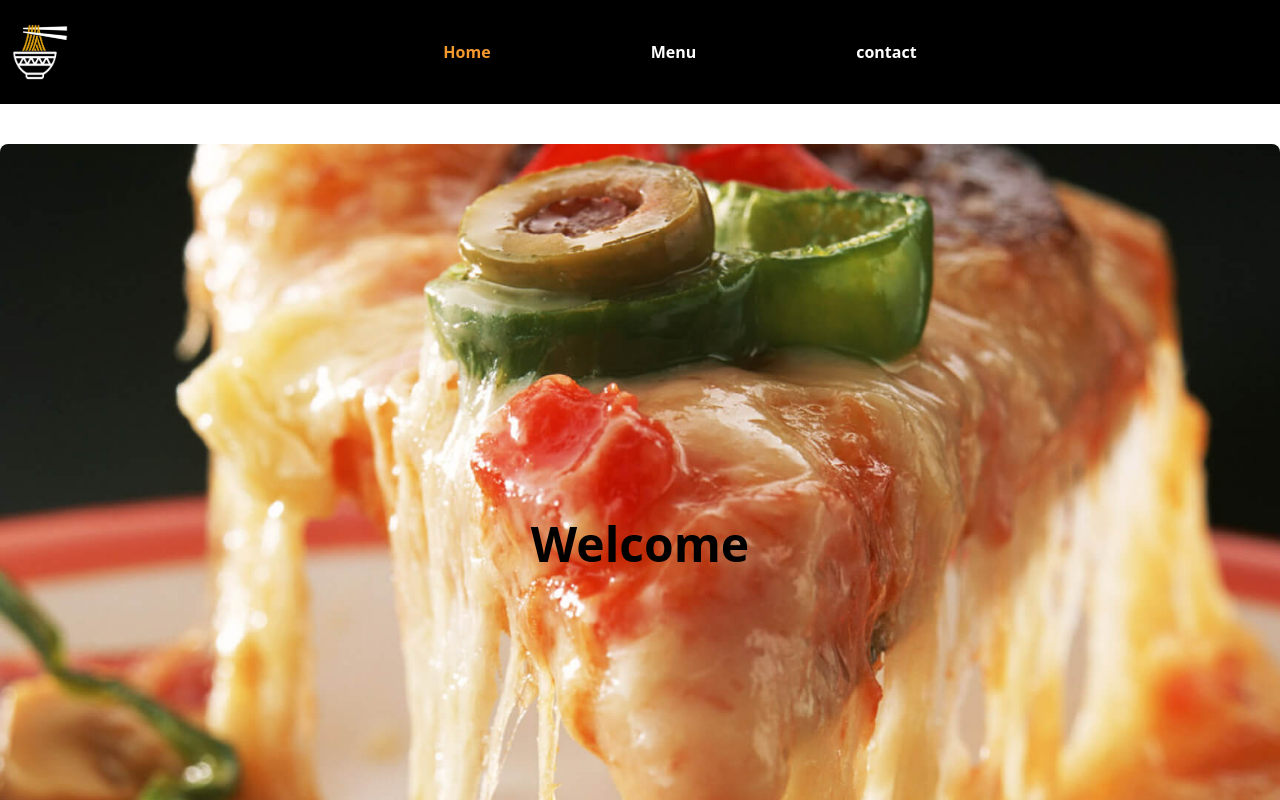
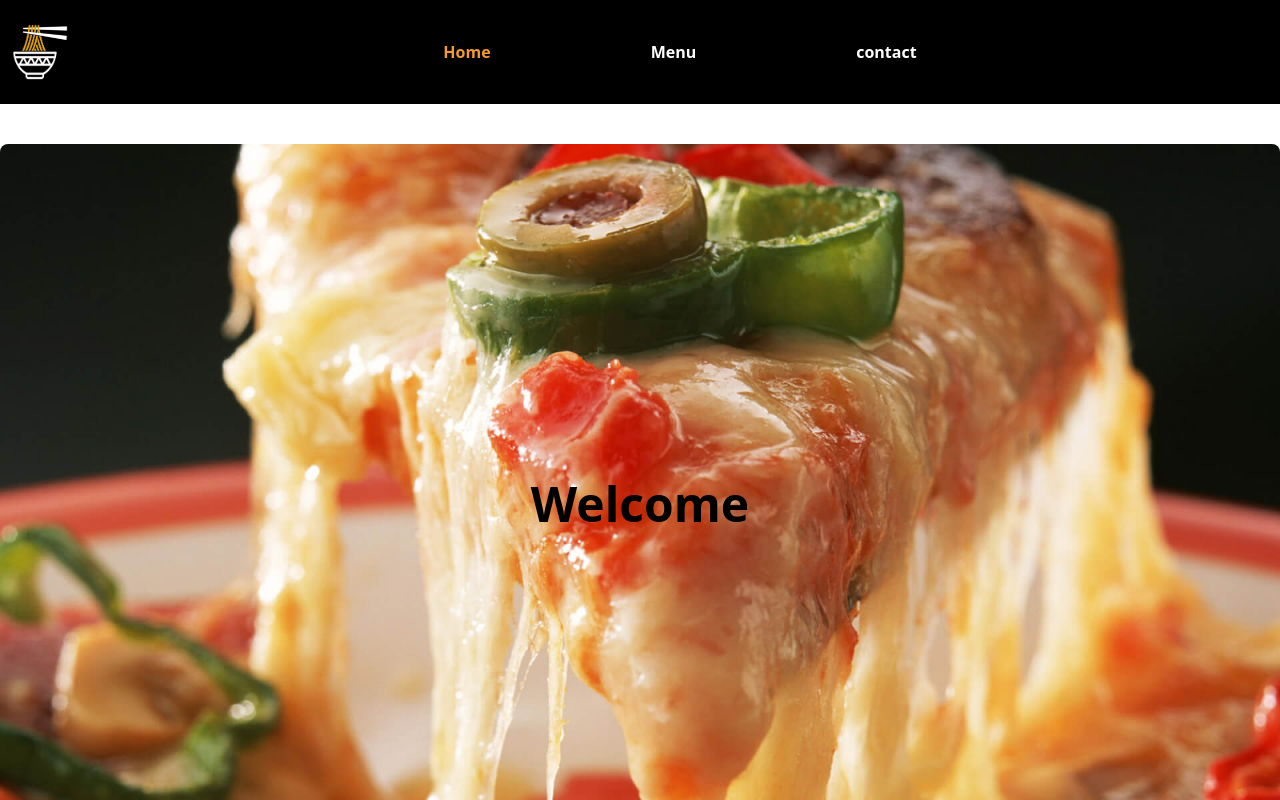
Before and after one commit to RaoufSiblani/TaskNextjs, a Next.js app: page / in a window 1280 px wide. Shown: the top 800 px of the page. Built offline with nearby package versions, Linux system fonts and the light colour scheme.

Commit message:
Update Banner.js

```diff
--- a/comp/Banner.js
+++ b/comp/Banner.js
@@ -3,8 +3,8 @@ import Image from 'next/image';
 
 const Banner = ({ imageSrc, overlayText }) => {
   return (
-    <div className="flex justify-center w-full relative h-screen max-h-800">
-       <Image src={imageSrc} alt="Banner"  width={1800} height={20} className=" rounded-lg object-cover"/>
+    <div className="flex justify-center w-full relative">
+       <Image src={imageSrc} alt="Banner"  width={1800} height={800} className=" rounded-lg object-cover w-90 h-50"/>
       <div className="overlay absolute top-1/2 left-1/2 transform -translate-x-1/2 -translate-y-1/2">
         <p className="font-sans w-full text-center font-bold text-5xl break-words text-black relative ">
           {overlayText}
```
